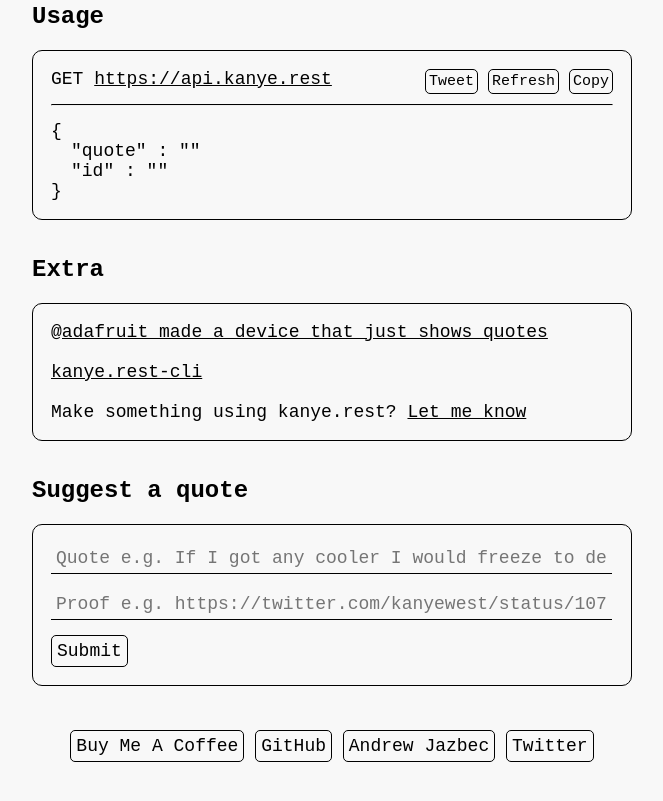
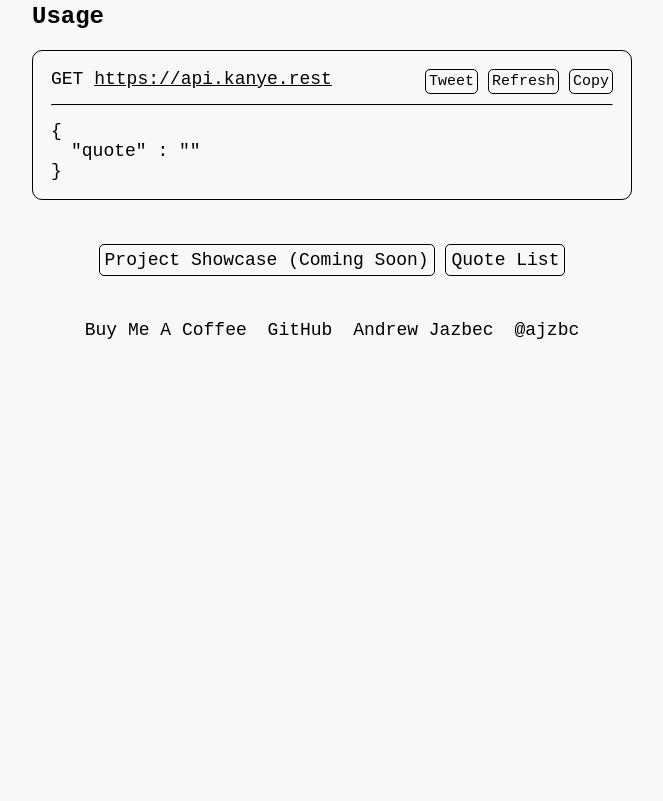
Before and after one commit to ajzbc/kanye.rest, a plain HTML site: page index.html in a window 1280 px wide. Shown: the part 848-1649 px from the top of the page, without its empty margins (308-971 px from the left). After the commit the page ends 1238 px from the top, so only its background shows below. Drawn offline with Linux system fonts and the light colour scheme; no server answers.

Commit message:
simplify stuff

```diff
--- a/index.css
+++ b/index.css
@@ -124,7 +124,6 @@
     background-color: #f8f8f8;
     font-family: monospace;
     font-size: 18px;
-    border: 1px solid #000;
     border-radius: 5px;
     padding: 5px;
     text-decoration: none;
@@ -134,3 +133,7 @@
     background-color: #000;
     color: #f8f8f8;
 }
+
+.extra {
+    border: 1px solid #000;
+}
--- a/index.html
+++ b/index.html
@@ -57,22 +57,6 @@
 
     <link rel="canonical" href="/" />
 
-    <!-- firebase -->
-    <!-- <script src="https://www.gstatic.com/firebasejs/5.8.2/firebase-app.js"></script>
-    <script src="https://www.gstatic.com/firebasejs/5.8.2/firebase-firestore.js"></script>
-    <script>
-        // Initialize Firebase
-    var config = {
-        apiKey: "AIzaSyAXH9Wz3DMgn1dLbdXnb-jry2skrA9AeHk",
-        authDomain: "kanyerestapi.firebaseapp.com",
-        databaseURL: "https://kanyerestapi.firebaseio.com",
-        projectId: "kanyerestapi",
-        storageBucket: "kanyerestapi.appspot.com",
-        messagingSenderId: "232778748525"
-    };
-    firebase.initializeApp(config);
-    </script> -->
-
     <script src="countUp.js"></script>
     <script src="index.js"></script>
 </head>
@@ -85,10 +69,6 @@
                 <h1>kanye.rest</h1>
             </a>
             <p class="description">a free json api for random kanye west quotes</p>
-
-            <!-- old github button
-            <iframe src="https://ghbtns.com/github-btn.html?user=ajzbc&repo=kanye.rest&type=star&count=true&size=large"
-            frameborder="0" scrolling="0" width="140px" height="30px"></iframe> -->
             <a href="https://github.com/ajzbc/kanye.rest" target="_blank" rel="noopener noreferrer"><img
                     src="https://img.shields.io/github/stars/ajzbc/kanye.rest.svg?style=social"></a>
             <a href="https://www.producthunt.com/posts/kanye-rest-2" target="_blank" rel="noopener noreferrer"><img
@@ -109,7 +89,6 @@
                 <code class="response">
                         {
                         <div class="tab">"quote" : "<span id="quote"></span>"</div>
-                        <div class="tab">"id" : "<span id="id"></span>"</div>
                         }
                 </code>
             </pre>
@@ -117,38 +96,22 @@
 
         <section>
             <div id="codefund">
-                <!-- fallback content -->
             </div>
             <script src="https://codefund.app/properties/192/funder.js" async="async"></script>
         </section>
 
-        <section>
-            <h1>Extra</h1>
-            <pre>
-                <a class="getLink" title="@adafruit made a device that just shows quotes" href="https://twitter.com/adafruit/status/1103060423669149698">@adafruit made a device that just shows quotes</a>
-                <br><br>
-                <a class="getLink" title="kanye.rest-cli" href="https://www.npmjs.com/package/kanye.rest-cli">kanye.rest-cli</a>
-                <br><br>
-                Make something using kanye.rest?
-                <a href="https://github.com/ajzbc/kanye.rest/issues/new" class="getLink">Let me know</a>
-            </pre>
-        </section>
-        <section>
-            <h1>Suggest a quote</h1>
-            <div class="suggestion">
-                <input type="text" name="quote" id="newQuote"
-                    placeholder="Quote e.g. If I got any cooler I would freeze to death">
-                <input type="text" name="proof" id="newProof"
-                    placeholder="Proof e.g. https://twitter.com/kanyewest/status/1079833477808148480">
-                <button class="submitButton" onclick="submitSuggestion()" title="Submit">Submit</button>
-            </div>
-        </section>
         <footer>
-            <!-- <p>Total API Calls: <b id="apiCalls"></b></p> -->
+            <a class="footerButton extra" href="#">Project Showcase (Coming Soon)</a>
+            <a class="footerButton extra"
+                href="https://raw.githubusercontent.com/ajzbc/kanye.rest/master/quotes.json">Quote
+                List</a>
+        </footer>
+
+        <footer>
             <a class="footerButton" href="https://buymeacoff.ee/ajzbc">Buy Me A Coffee</a>
             <a class="footerButton" href="https://github.com/ajzbc/kanye.rest">GitHub</a>
             <a class="footerButton" href="https://ajzbc.com">Andrew Jazbec</a>
-            <a class="footerButton" href="https://twitter.com/ajzbc">Twitter</a>
+            <a class="footerButton" href="https://twitter.com/ajzbc">@ajzbc</a>
         </footer>
     </div>
 </body>
--- a/index.js
+++ b/index.js
@@ -9,7 +9,6 @@
     }).then(data => {
         //populate code with quote from api call
         document.getElementById("quote").innerHTML = data.quote;
-        document.getElementById("id").innerHTML = data.id;
 
         //tweet
         var tweet = encodeURIComponent('"' + data.quote + '" -Kanye via https://kanye.rest @ajzbc');
@@ -18,33 +17,6 @@
         console.log(err);
     });
 }
-
-// //init firebase
-// var db = firebase.firestore();
-
-// //get total number of api calls
-// db.collection("stats").doc("public").get().then(function(doc) {
-//     if (doc.exists) {
-
-//         var options = {
-//               useEasing: true,
-//               useGrouping: true,
-//               separator: ',',
-//               decimal: '.',
-//         };
-//         var stat = new CountUp('apiCalls', 0, doc.data().apiCalls, 0, 0.5, options);
-//         if (!stat.error) {
-//             stat.start();
-//         } else {
-//              console.error(stat.error);
-//         }
-
-//     } else {
-//         console.log("No such document!");
-//     }
-// }).catch(function(error) {
-//     console.log("Error getting document:", error);
-// });
 
 //copy api url
 function copy() {
@@ -55,29 +27,3 @@
     document.execCommand('copy');
     document.body.removeChild(copy);
 }
-
-//suggestion submitted
-function submitSuggestion() {
-    var newQuote = document.getElementById("newQuote").value;
-    var newProof = document.getElementById("newProof").value;
-
-    //make sure fields are filled out
-    if (newQuote != "" && newProof != "") {
-        //push new suggestion
-        db.collection("suggestion").add({
-                quote: newQuote,
-                proof: newProof
-            })
-            .then(function (docRef) {
-                document.getElementById("newQuote").value = "";
-                document.getElementById("newProof").value = "";
-                alert("submitted for review");
-                //console.log("Document written with ID: ", docRef.id);
-            })
-            .catch(function (error) {
-                console.error("Error adding document: ", error);
-            });
-    } else {
-        alert("please provide a quote and proof");
-    }
-}
```
